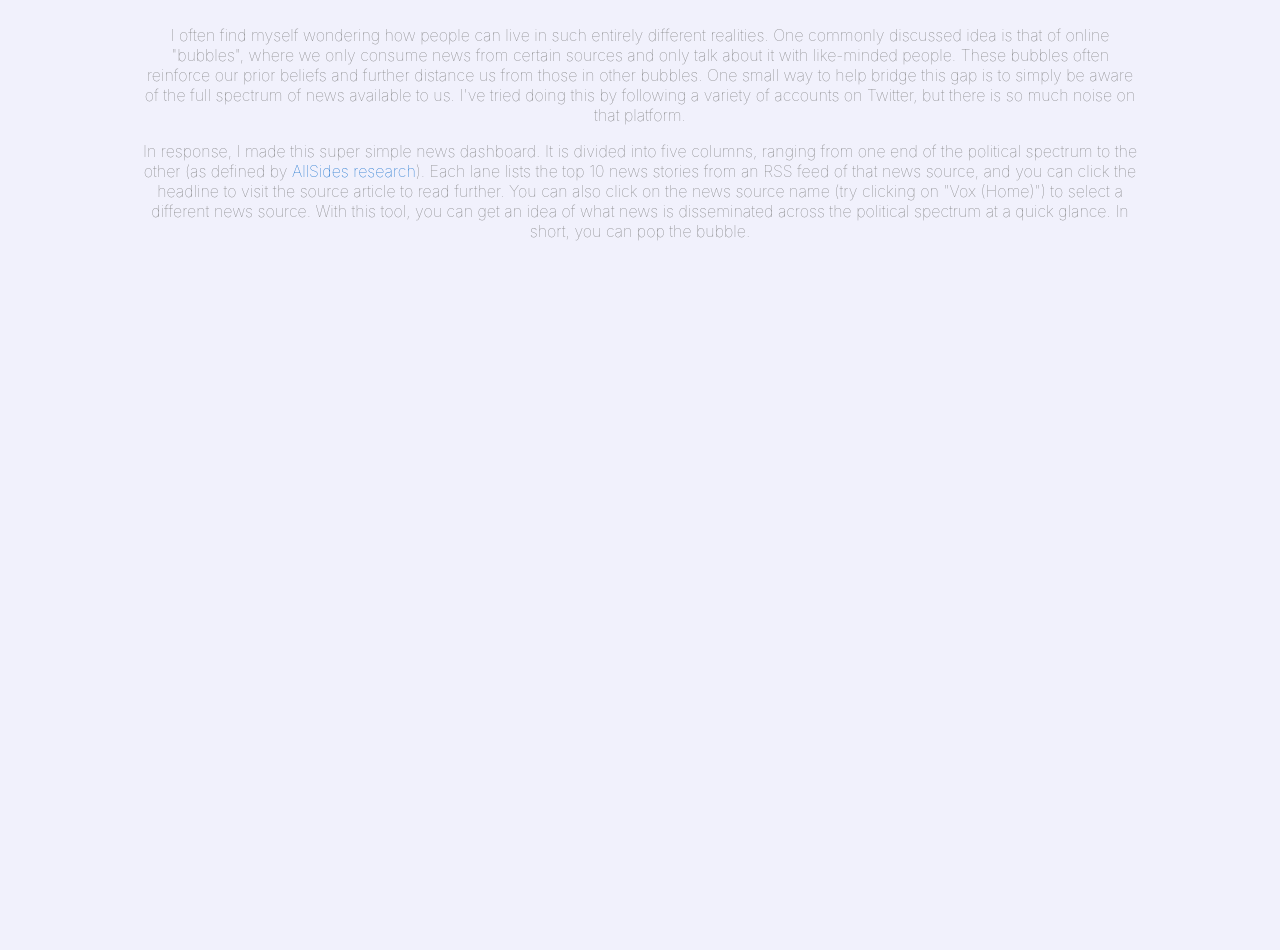
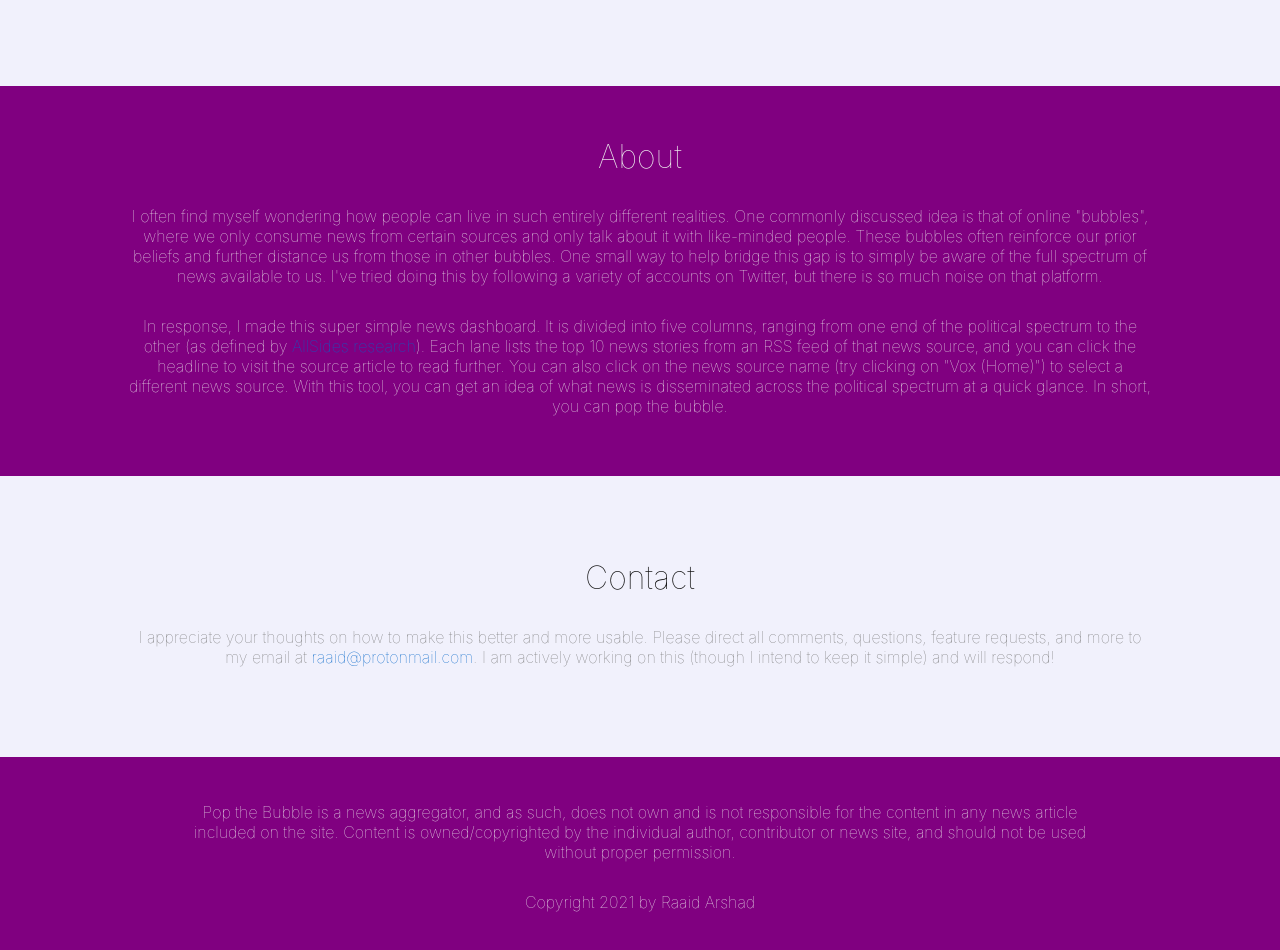
Before and after one commit to raaidarshad/nabu-core, a Svelte app: page / in a window 1280 px wide. Shown: the part 240-1190 px from the top of the page. Before the commit the page ends 800 px from the top, so only its background shows below. Built offline with nearby package versions, Linux system fonts and the light colour scheme; no server answers.

Commit message:
add contact, footer, about, self links

```diff
--- /dev/null
+++ b/src/About.svelte
@@ -0,0 +1,57 @@
+<script>
+</script>
+
+<main>
+    <div>
+        <h1 id="about">About</h1>
+        <p>
+            I often find myself wondering how people can live in such entirely
+            different realities. One commonly discussed idea is that of online
+            "bubbles", where we only consume news from certain sources and only
+            talk about it with like-minded people. These bubbles often reinforce
+            our prior beliefs and further distance us from those in other
+            bubbles. One small way to help bridge this gap is to simply be aware
+            of the full spectrum of news available to us. I've tried doing this
+            by following a variety of accounts on Twitter, but there is so much
+            noise on that platform.
+        </p>
+        <p>
+            In response, I made this super simple news dashboard. It is divided
+            into five columns, ranging from one end of the political spectrum to
+            the other (as defined by
+            <a href="https://www.allsides.com/media-bias/media-bias-ratings"
+                >AllSides research</a
+            >). Each lane lists the top 10 news stories from an RSS feed of that
+            news source, and you can click the headline to visit the source
+            article to read further. You can also click on the news source name
+            (try clicking on "Vox (Home)") to select a different news source.
+            With this tool, you can get an idea of what news is disseminated
+            across the political spectrum at a quick glance. In short, you can
+            pop the bubble.
+        </p>
+    </div>
+</main>
+
+<style>
+    p {
+        color: #eeeeee;
+        font-weight: 1;
+        text-align: center;
+        width: 80%;
+        margin: 30px auto;
+    }
+
+    div {
+        text-align: center;
+        margin-top: 75px;
+        padding-top: 30px;
+        padding-bottom: 30px;
+        background-color: #800080;
+    }
+
+    h1 {
+		color: #eeeeee;
+		font-size: 2em;
+		font-weight: 10;
+	}
+</style>
--- a/src/App.svelte
+++ b/src/App.svelte
@@ -1,5 +1,9 @@
 <script>
 	import Lane from "./Lane.svelte";
+	import About from "./About.svelte";
+	import Contact from "./Contact.svelte";
+	import Footer from "./Footer.svelte";
+	import Header from "./Header.svelte";
 
 	let farRight = [
 		{
@@ -80,10 +84,12 @@
 </script>
 
 <main>
+	<div class="maincontent">
+		<Header />
 		<h1>Pop the Bubble News</h1>
 		<h5>
-		A simple RSS feed dashboard to quickly view the full spectrum of news in
-		the U.S.
+			A simple RSS feed dashboard to quickly view the full spectrum of
+			news in the U.S.
 		</h5>
 		<div class="scrolling-wrapper">
 			<div class="lanes">
@@ -103,33 +109,10 @@
 				<div class="farright lane"><Lane rssOptions={farRight} /></div>
 			</div>
 		</div>
-	<div class="about">
-		<p>
-			I often find myself wondering how people can live in such entirely
-			different realities. One commonly discussed idea is that of online
-			"bubbles", where we only consume news from certain sources and only
-			talk about it with like-minded people. These bubbles often reinforce
-			our prior beliefs and further distance us from those in other
-			bubbles. One small way to help bridge this gap is to simply be aware
-			of the full spectrum of news available to us. I've tried doing this
-			by following a variety of accounts on Twitter, but there is so much
-			noise on that platform.
-		</p>
-		<p>
-			In response, I made this super simple news dashboard. It is divided
-			into five columns, ranging from one end of the political spectrum to
-			the other (as defined by
-			<a href="https://www.allsides.com/media-bias/media-bias-ratings"
-				>AllSides research</a
-			>). Each lane lists the top 10 news stories from an RSS feed of that
-			news source, and you can click the headline to visit the source
-			article to read further. You can also click on the news source name
-			(try clicking on "Vox (Home)") to select a different news source.
-			With this tool, you can get an idea of what news is disseminated
-			across the political spectrum at a quick glance. In short, you can
-			pop the bubble.
-		</p>
 	</div>
+	<About />
+	<Contact />
+	<Footer />
 </main>
 
 <style>
@@ -165,15 +148,7 @@
 		color: #555555;
 	}
 
-	.about {
-		color: #777777;
-		font-weight: 1;
-		text-align: center;
-		width: 80%;
-		margin: 50px auto;
-	}
-
-	main {
+	.maincontent {
 		text-align: center;
 		padding: 1em;
 		margin: 0 auto;
--- /dev/null
+++ b/src/Contact.svelte
@@ -0,0 +1,33 @@
+<main>
+    <div>
+        <h1 id="contact">Contact</h1>
+        <p>
+            I appreciate your thoughts on how to make this better and more usable. Please direct
+            all comments, questions, feature requests, and more to my email at <a href = "mailto: raaid@protonmail.com">raaid@protonmail.com</a>.
+            I am actively working on this (though I intend to keep it simple) and will respond!
+        </p>
+    </div>
+</main>
+
+<style>
+    p {
+        color: #777777;
+        font-weight: 1;
+        text-align: center;
+        width: 80%;
+        margin: 30px auto;
+    }
+
+    div {
+        text-align: center;
+        margin-top: 30px;
+        padding-top: 30px;
+        padding-bottom: 30px;
+    }
+
+    h1 {
+		color: #111111;
+		font-size: 2em;
+		font-weight: 10;
+	}
+</style>
--- /dev/null
+++ b/src/Footer.svelte
@@ -0,0 +1,28 @@
+<main>
+    <div>
+        <p>
+            Pop the Bubble is a news aggregator, and as such, does not own and is not responsible for the content in any news article included on the site.
+            Content is owned/copyrighted by the individual author, contributor or news site, and should not be used without proper permission.
+        </p>
+        <p>
+            Copyright 2021 by Raaid Arshad
+        </p>
+</div>
+</main>
+
+<style>
+    p {
+        color: #eeeeee;
+        font-weight: 1;
+        text-align: center;
+        width: 70%;
+        margin: 30px auto;
+    }
+
+    div {
+        padding-top: 15px;
+        padding-bottom: 15px;
+        margin-top: 30px;
+        background-color: #800080;
+    }
+</style>
--- /dev/null
+++ b/src/Header.svelte
@@ -0,0 +1,19 @@
+<main>
+    <div>
+        <a class="aboutlink" href="#about">About</a>
+        <a href="#contact">Contact</a>
+    </div>
+</main>
+<style>
+    div {
+        text-align: right;
+    }
+
+    a {
+        color: black;
+    }
+
+    .aboutlink {
+        margin-right: 1em;
+    }
+</style>
--- a/src/Lane.svelte
+++ b/src/Lane.svelte
@@ -22,7 +22,7 @@
 </script>
 
 <main>
-    <select bind:value={selected} on:change="{handleChange}">
+    <select bind:value={selected} on:change={handleChange}>
         {#each rssOptions as rssOption}
             <option value={rssOption}>
                 {rssOption.text}
```
Also changed, not shown: public/build/bundle.css, public/build/bundle.js, 1 other file (tests, documents, lock files or other folders). Lines whose indentation alone changed are shown as unchanged.
